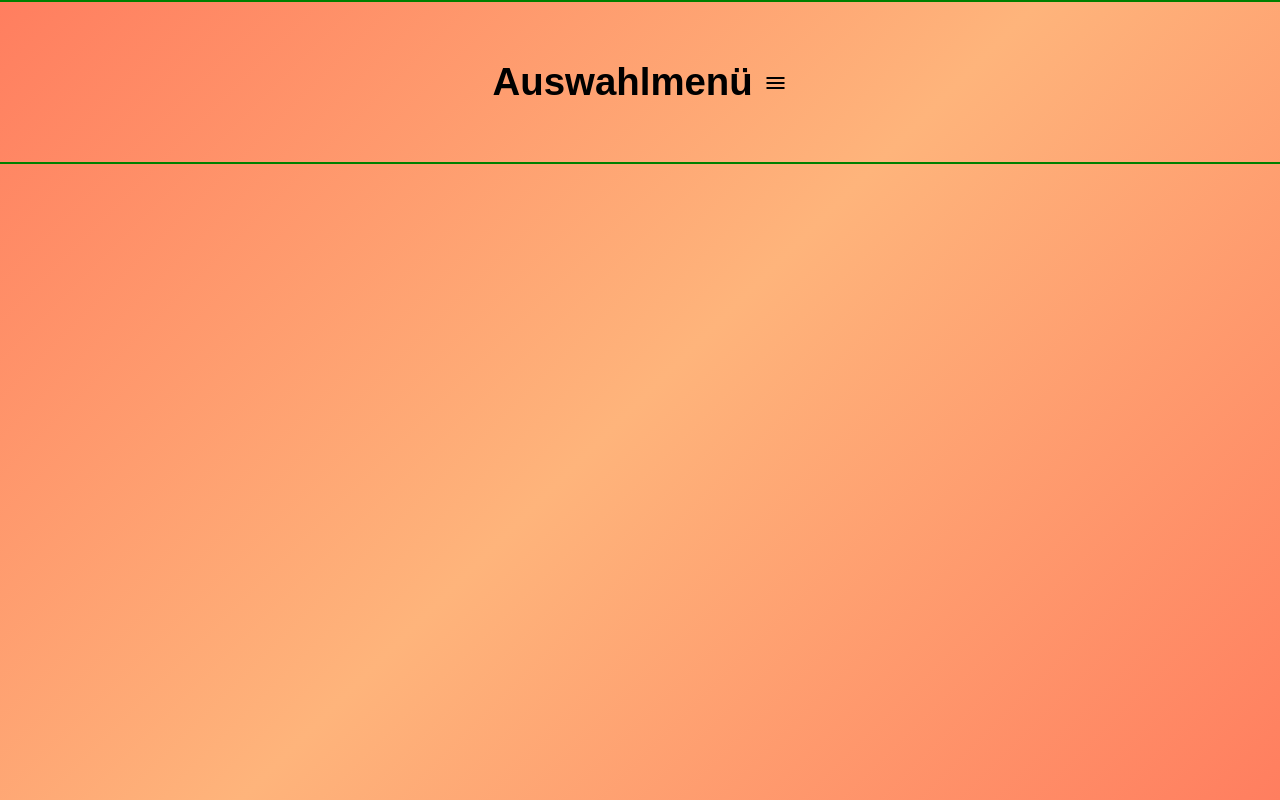
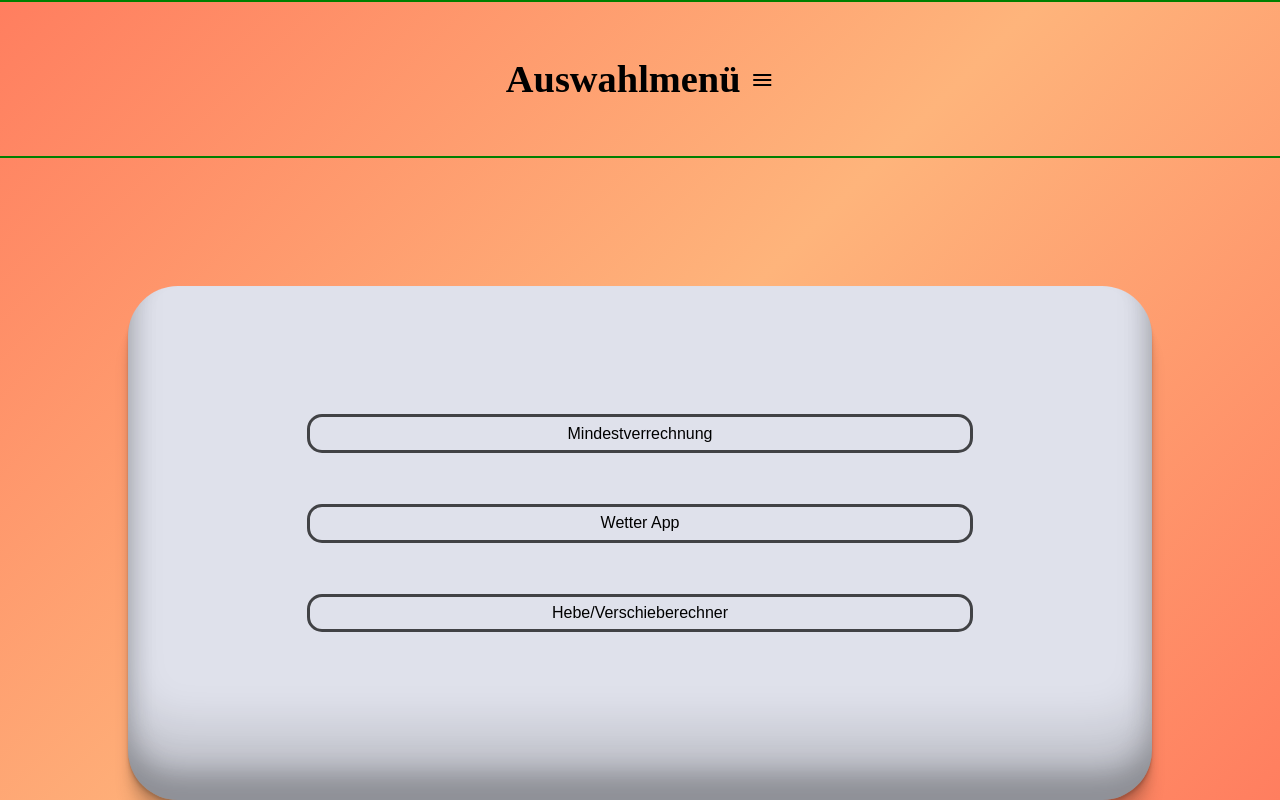
Before and after one commit to mohrly123/MyWebsiteProject, a plain HTML site: page index.html in a window 1280 px wide. Drawn offline with nearby package versions, Linux system fonts and the light colour scheme; a web font is replaced by a local one.

Commit message:
.Startseite aktualisiet

```diff
--- a/index.html
+++ b/index.html
@@ -14,7 +14,9 @@
         </div>
 
         <div class="auswahlcard">
-
+            <button id="btnMv" class="btn" type="button">Mindestverrechnung</button>
+            <button id="btnWeather" class="btn" type="button">Wetter App</button>
+            <button id="btnHebe" class="btn" type="button">Hebe/Verschieberechner</button>
         </div>
     </div>
 
--- a/style.css
+++ b/style.css
@@ -1,3 +1,8 @@
+@font-face {
+    font-family: 'CustomFont';
+    src: url('./fonts/YuseiMagic-Regular.ttf') format('truetype');
+}
+
 body {
     background: linear-gradient(135deg, #ff7e5f, #feb47b, #ff7e5f);
     height: 100vh;
@@ -21,8 +26,37 @@ body {
     border: 2px solid green;
     height: 20%;
     width: 100%;
-    font-family: Arial, Helvetica, sans-serif;
+    font-family: "CustomFont";
     font-size: 1.2rem;
 }
 
 /* -------------------------------------CARD BEREICH ------------*/
+
+/* From Uiverse.io by adamgiebl */
+.auswahlcard {
+    display: flex;
+    flex-direction: column;
+    align-items: center;
+    margin-top: 10%;
+    width: 80%;
+    height: 50%;
+    background: rgb(223, 225, 235);
+    border-radius: 50px;
+    padding-top: 10%;
+    box-shadow: rgba(0, 0, 0, 0.17) 0px -23px 25px 0px inset, rgba(0, 0, 0, 0.15) 0px -36px 30px 0px inset, rgba(0, 0, 0, 0.1) 0px -79px 40px 0px inset, rgba(0, 0, 0, 0.06) 0px 2px 1px, rgba(0, 0, 0, 0.09) 0px 4px 2px, rgba(0, 0, 0, 0.09) 0px 8px 4px, rgba(0, 0, 0, 0.09) 0px 16px 8px, rgba(0, 0, 0, 0.09) 0px 32px 16px;
+}
+
+.btn {
+    width: 65%;
+    height: 10%;
+    border: 3px solid rgba(0, 0, 0, 0.705);
+    border-radius: 15px;
+    background-color: transparent;
+    font-size: 1em;
+    margin-bottom: 5%;
+}
+.btn:active {
+    border: 6px solid rgba(42, 37, 37, 0.112);
+    box-shadow: 5px 6px rgba(41, 40, 40, 0.071);
+
+}
```
